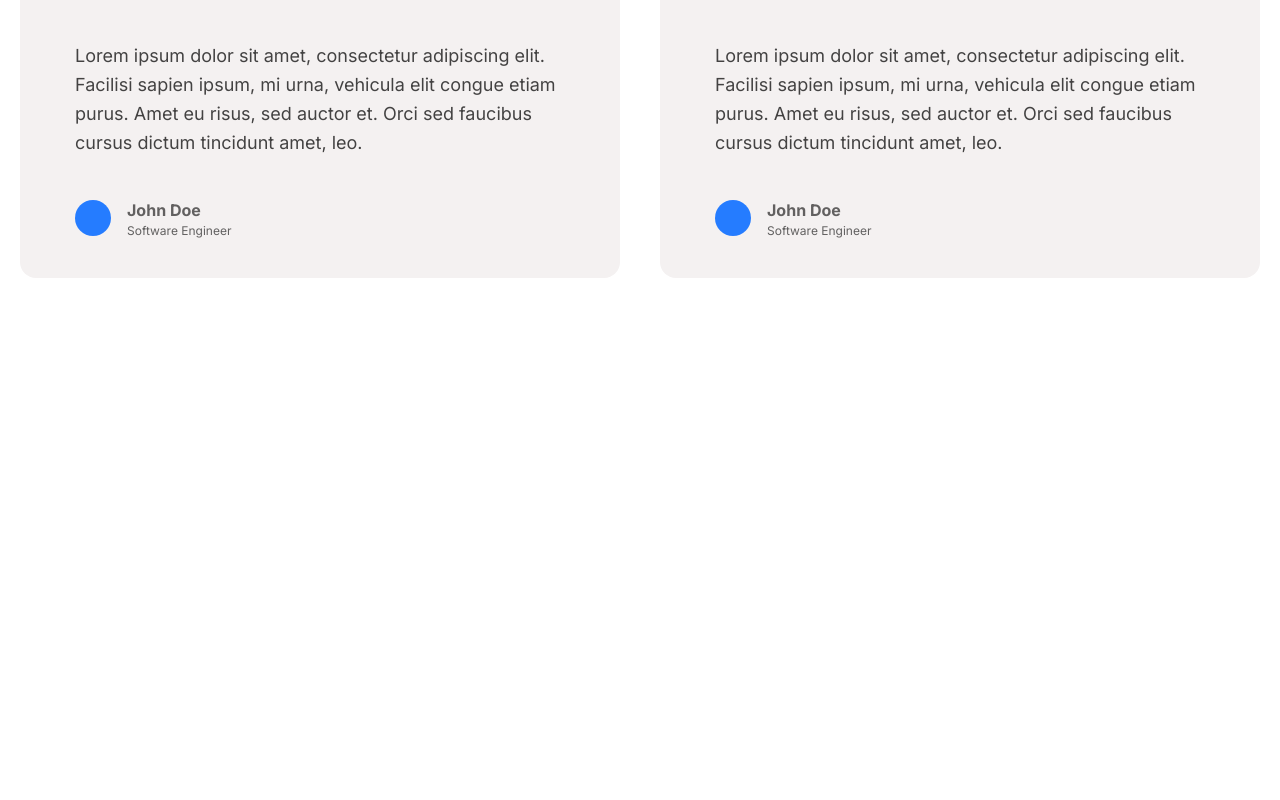
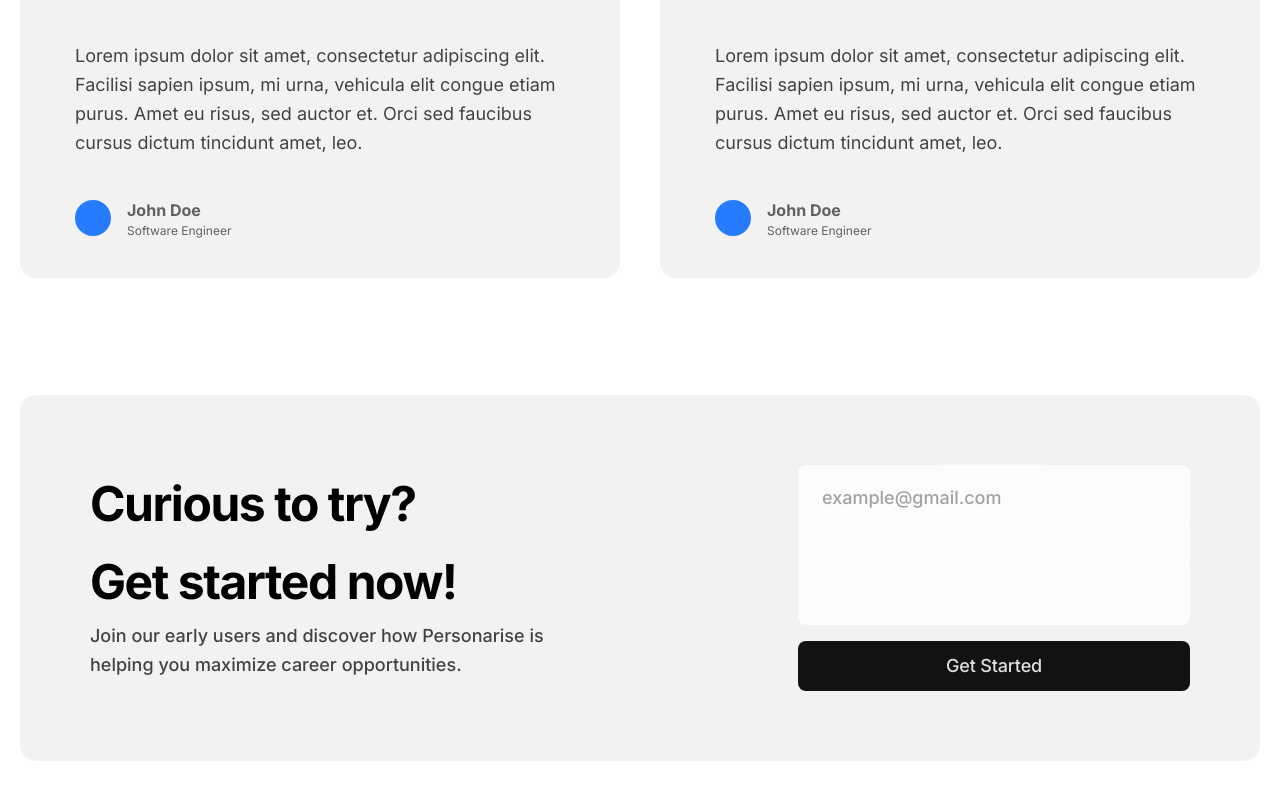
Before and after one commit to kelani34/Personarise, a React (Create React App) app: page / in a window 1280 px wide. Shown: the part 5471-6271 px from the top of the page. Before the commit the page ends 5769 px from the top, so only its background shows below. Built offline with nearby package versions, Linux system fonts and the light colour scheme; a web font is replaced by a local one.

Commit message:
feat: contact section

```diff
--- a/src/containers/Contact.jsx
+++ b/src/containers/Contact.jsx
@@ -4,7 +4,19 @@ import styled from "styled-components";
 const Contact = () => {
   return (
     <Wrapper>
-      <div></div>
+      <div className="container">
+        <div className="content">
+          <h2>Curious to try? Get started now!</h2>
+          <p>
+            Join our early users and discover how Personarise is helping you
+            maximize career opportunities.
+          </p>
+        </div>
+        <div className="contact-box">
+          <textarea placeholder="example@gmail.com" />
+          <button>Get Started</button>
+        </div>
+      </div>
     </Wrapper>
   );
 };
@@ -13,5 +25,124 @@ export default Contact;
 
 const Wrapper = styled.div`
   max-width: 1400px;
-    margin: 0 auto;
+  margin: 0 auto;
+  .container {
+    background: #f4f1f1;
+    border-radius: 16px;
+    padding: 70px;
+    margin: 117px 20px;
+    display: flex;
+    justify-content: space-between;
+    @media screen and (max-width: 650px) {
+      padding: 30px;
+      }
+
+    @media screen and (max-width: 650px) {
+      flex-direction: column;
+      align-items: center;
+    }
+    .content {
+      margin-right: 32px;
+    }
+    h2 {
+      font-family: "Inter";
+      font-style: normal;
+      font-weight: 700;
+      font-size: 48px;
+      line-height: 78px;
+      letter-spacing: -0.03em;
+      color: #000000;
+      max-width: 372px;
+      @media screen and (max-width: 920px) {
+        font-size: 36px;
+        line-height: 64px;
+      }
+      @media screen and (max-width: 750px) {
+        font-size: 24px;
+        line-height: 36px;
+      }
+      @media screen and (max-width: 650px) {
+        text-align: center;
+        margin: auto;
+      }
+    }
+    p {
+      max-width: 477px;
+
+      font-family: "Inter";
+      font-style: normal;
+      font-weight: 500;
+      font-size: 18px;
+      line-height: 29px;
+      /* or 161% */
+
+      color: #000000;
+
+      opacity: 0.72;
+      @media screen and (max-width: 750px) {
+        font-size: 14px;
+      }
+      @media screen and (max-width: 650px) {
+        text-align: center;
+        margin-bottom: 32px;
+      }
+    }
+    textarea {
+      border: none;
+      outline: none;
+      background: #ffffff;
+      opacity: 0.8;
+      backdrop-filter: blur(60px);
+      border-radius: 8px;
+      width: 344px;
+      min-height: 120px;
+      resize: none;
+      padding: 20px 24px;
+
+      font-family: "Inter";
+      font-style: normal;
+      font-weight: 500;
+      font-size: 18px;
+      line-height: 26px;
+      margin-bottom: 16px;
+      @media screen and (max-width: 920px) {
+        width: 300px;
+      }
+      @media screen and (max-width: 750px) {
+        width: 250px;
+      }
+    }
+    textarea::placeholder {
+      font-family: "Inter";
+      font-style: normal;
+      font-weight: 500;
+      font-size: 18px;
+      line-height: 26px;
+      /* identical to box height, or 144% */
+
+      color: #8f8e94;
+    }
+    button {
+      border: none;
+      background: #121212;
+      border-radius: 8px;
+      padding: 12px 43px;
+      width: 100%;
+
+      font-family: "Inter";
+      font-style: normal;
+      font-weight: 500;
+      font-size: 18px;
+      line-height: 26px;
+      /* identical to box height, or 144% */
+
+      letter-spacing: -0.01em;
+
+      color: rgba(255, 255, 255, 0.87);
+    }
+    .contact-box {
+      display: flex;
+      flex-direction: column;
+    }
+  }
 `;
```
